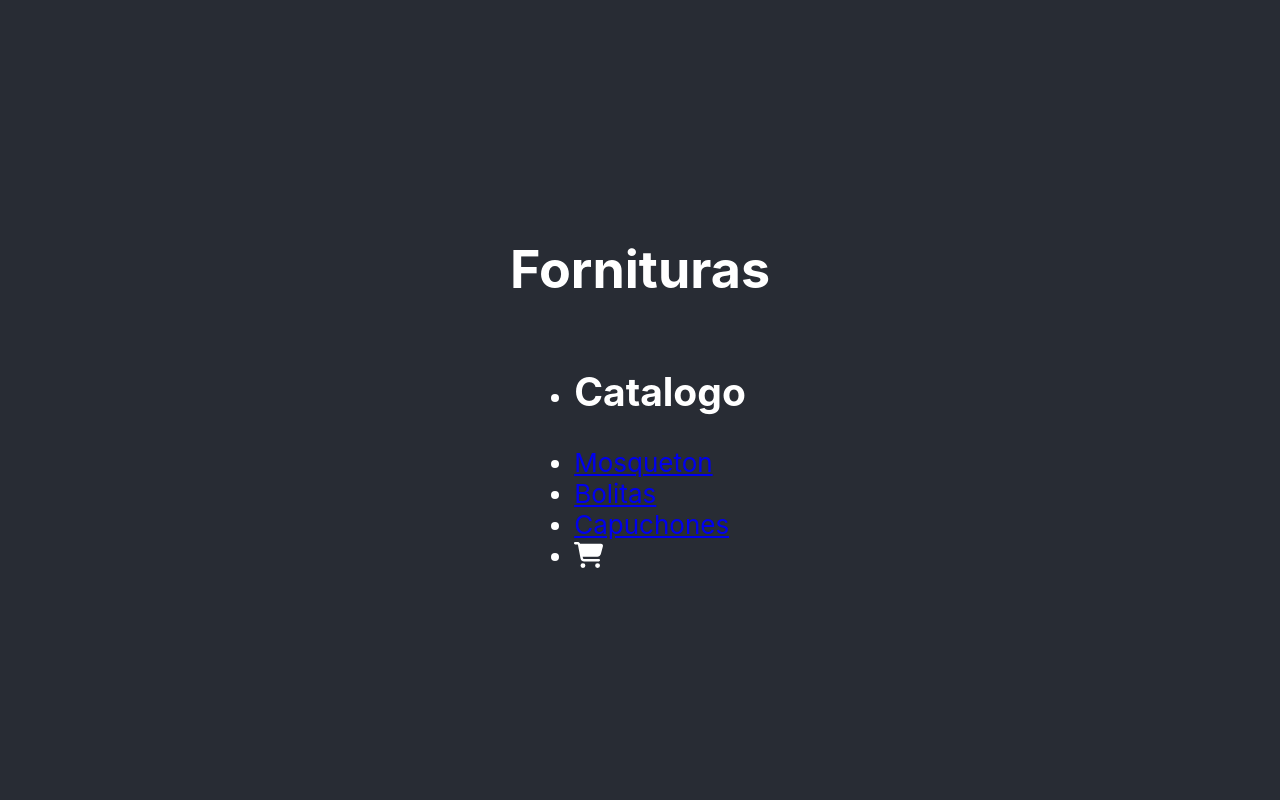
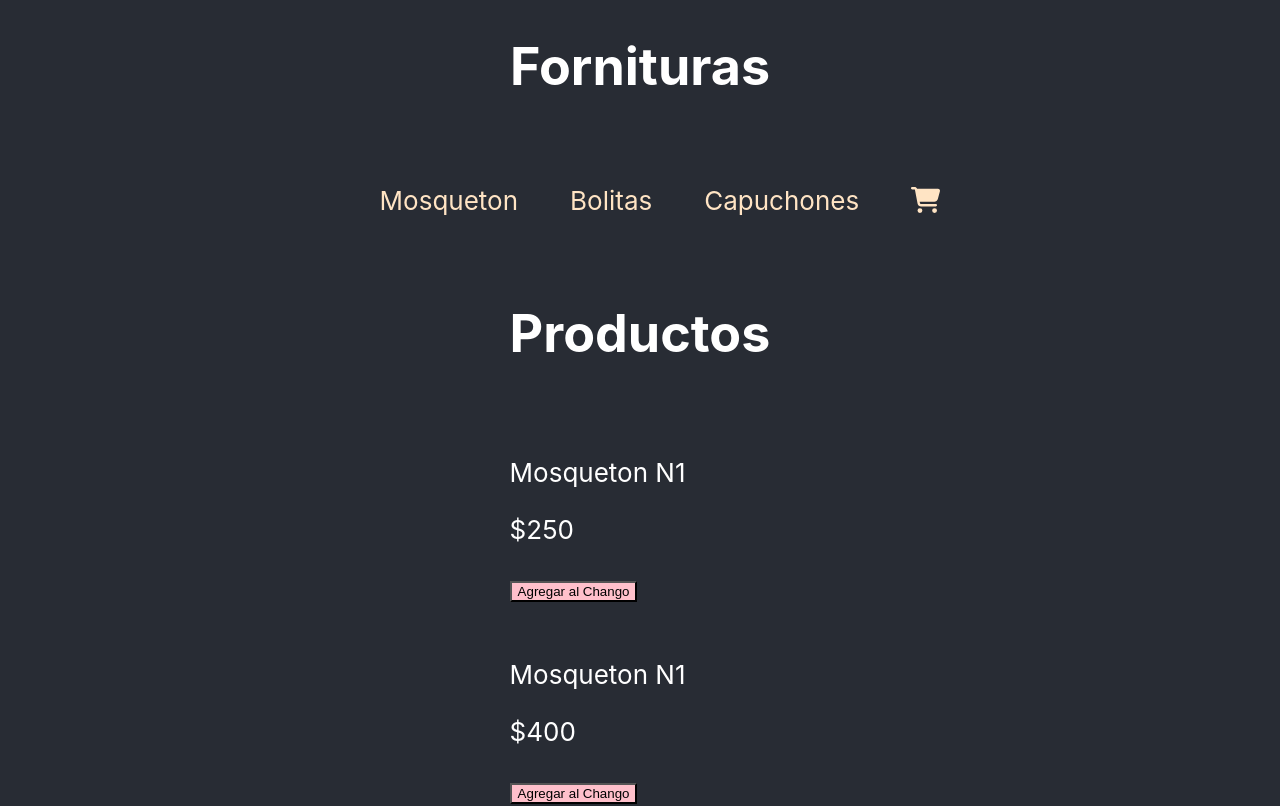
Before and after one commit to Damcarrizo/react, a React (Create React App) app: page / in a window 1280 px wide. Shown: the top 806 px of the page. Built offline with nearby package versions, Linux system fonts and the light colour scheme.

Commit message:
preEntrega1Carrizo

```diff
--- a/src/App.jsx
+++ b/src/App.jsx
@@ -1,7 +1,6 @@
 import "./App.css";
-import itemListContainer from "./components/itemlist/itemListContainer";
+import ItemListContainer from "./components/itemlist/ItemListContainer";
 import NavBar from "./components/NavBar/NavBar";
-import MyButton from "./components/mybutton/MyButton";
 
 function App() {
   let title = <h1> Fornituras </h1>
@@ -11,7 +10,8 @@ function App() {
   <>
   {title}
   <NavBar/>
-  <itemListContainer/>
+  <ItemListContainer greeting= "Productos"/>
+
   </>
   </header>
   );
--- a/src/components/NavBar/NavBar.jsx
+++ b/src/components/NavBar/NavBar.jsx
@@ -1,17 +1,20 @@
-import React from 'react'
-import CartWidget from './CartWidget'
+import React from 'react';
+import "./navBar.css";
+import CartWidget from './CartWidget';
+
 
 function NavBar() {
   return (
-    <nav>
-        <ul>
-            <li><h2> Catalogo </h2></li>
+      <div className="navbar-container">
+    <nav >
+        <ul className='list-container'>
             <li> <a href='/'> Mosqueton </a></li>
             <li> <a href='/'> Bolitas </a></li>
             <li> <a href='/'> Capuchones </a></li>
-            <li> <CartWidget/> </li>
+            <li> <a href='/'><CartWidget/> </a> </li>
         </ul>
     </nav>
+    </div>
   )
 }
 
--- /dev/null
+++ b/src/components/NavBar/navBar.css
@@ -0,0 +1,15 @@
+.navbar {
+        display:flex;
+        flex-direction: row;
+        }
+.list-container{
+
+        display: flex;
+        flex-direction: row;
+        list-style: none;
+}
+li a {
+        color:bisque;
+        text-decoration: none;}
+
+nav ul li {padding: 1em;}
--- /dev/null
+++ b/src/components/itemlist/item.css
@@ -0,0 +1,2 @@
+h3{color: red;
+}
--- a/src/components/itemlist/item.jsx
+++ b/src/components/itemlist/item.jsx
@@ -1,14 +1,16 @@
-import React from 'react'
-import MyButton from '../mybutton/MyButton'
+import React from 'react';
+import MyButton from '../mybutton/MyButton';
+import "./item.css"
 
-
-function item(props) {
+function Item(props) {
   return (
     <div>
-      <h3>Hola</h3>
-      <MyButton text= "coni crack" />
+      <img src={props.imgUrl}/>
+      <p>{props.producto}</p>
+      <p>{props.precio}</p>
+      <MyButton text= "Agregar al Chango" color= "pink"/>
     </div>
   )
 }
 
-export default item
+export default Item
--- a/src/components/itemlist/itemListContainer.jsx
+++ b/src/components/itemlist/itemListContainer.jsx
@@ -1,13 +1,17 @@
-import item from './item'
+import Item from './Item'
+import "./item.css"
 
-function itemListContainer(props) {
+
+function ItemListContainer(props) {
   return (
     <div>
-<h1> {props.gretting}</h1>
-<item/>
-
+<h1> {props.greeting}</h1>
+<Item producto= "Mosqueton N1" precio= "$250"/>
+<Item producto= "Mosqueton N1" precio= "$400"/>
+<Item producto= "Mosqueton N1" precio= "$610"/>
+<Item producto= "Mosqueton N1" precio= "1050"/>
     </div>
   )
 }
 
-export default itemListContainer
+export default ItemListContainer
--- a/src/components/mybutton/mybutton.jsx
+++ b/src/components/mybutton/mybutton.jsx
@@ -4,7 +4,7 @@ function MyButton(props) {
 
 
   return (
-    <button style={{BackGroundColor: props.color }} className= "btn">{props.text}</button>
+    <button style={{backgroundColor: props.color }} className= "btn">{props.text}</button>
   )
   }
 
```
